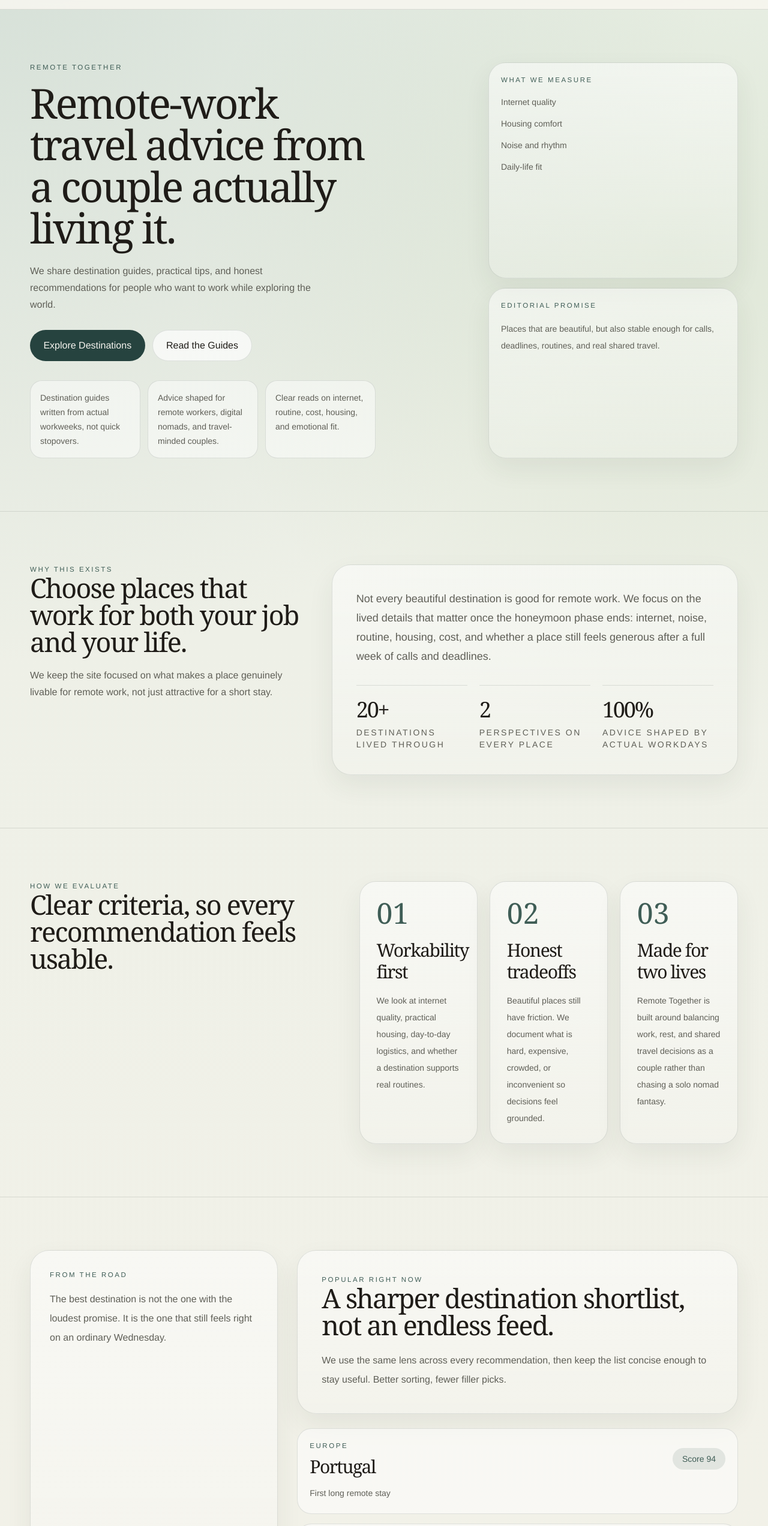
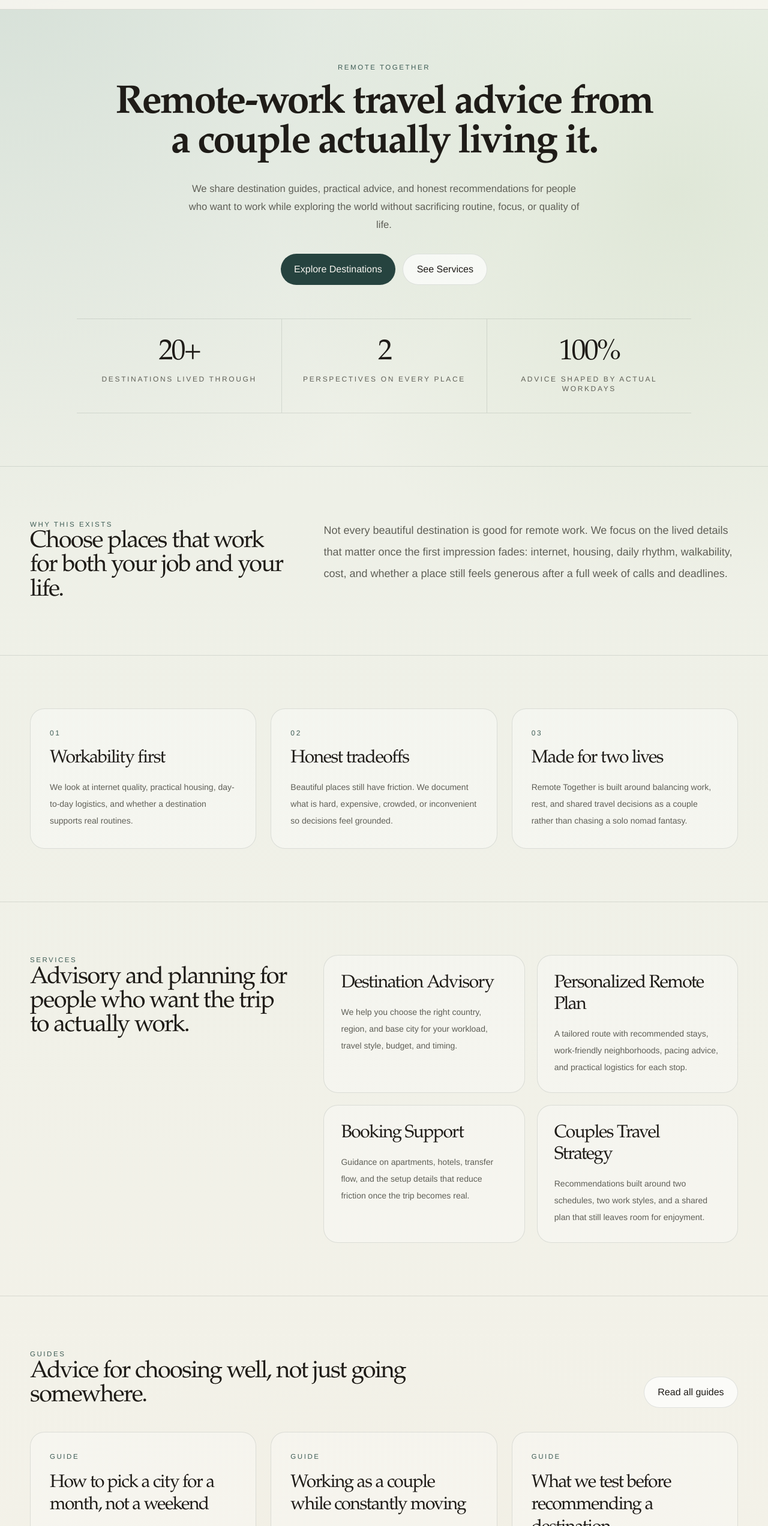
Before and after one commit to MGRem10/Remote-Together-Site, a Next.js app: page / in a window 1280 px wide. Shown: the part 62-2606 px from the top of the page at 60% size. Built offline with nearby package versions, Linux system fonts and the light colour scheme.

Commit message:
Refine homepage and focus country guides

```diff
--- a/app/destinations/[slug]/page.tsx
+++ b/app/destinations/[slug]/page.tsx
@@ -86,7 +86,7 @@
             <h2 className="section-title mt-4">What makes {country.country} work.</h2>
           </div>
           <div className="section-panel rounded-[2rem] p-8 md:p-10">
-            <p className="text-base leading-8 text-[var(--muted)]">{country.summary}</p>
+            <p className="text-base leading-8 text-[var(--muted)]">{country.whyItWorks}</p>
             <div className="mt-8 flex flex-wrap gap-3">
               {country.tags.map((tag) => (
                 <span
@@ -100,6 +100,25 @@
           </div>
         </div>
       </section>
+
+      <section className="section-space section-block">
+        <div className="container grid gap-6 md:grid-cols-2">
+          <article className="rounded-[1.6rem] border border-[var(--border)] bg-[rgba(255,255,255,0.28)] p-8">
+            <div className="eyebrow">When To Go</div>
+            <h2 className="mt-4 font-[family-name:var(--font-heading)] text-3xl tracking-[-0.05em]">
+              {country.idealTiming}
+            </h2>
+            <p className="mt-4 text-sm leading-7 text-[var(--muted)]">
+              This is the timing that gives the best balance between atmosphere,
+              climate, and a workable day-to-day setup.
+            </p>
+          </article>
+          <article className="rounded-[1.6rem] border border-[var(--border)] bg-[rgba(255,255,255,0.28)] p-8">
+            <div className="eyebrow">What To Watch</div>
+            <p className="mt-4 text-sm leading-7 text-[var(--muted)]">{country.watchOutFor}</p>
+          </article>
+        </div>
+      </section>
     </>
   );
 }
--- a/app/destinations/page.tsx
+++ b/app/destinations/page.tsx
@@ -19,11 +19,11 @@
 
       <section className="section-space section-block pt-10">
         <div className="container">
-          <div className="grid gap-x-6 gap-y-10 sm:grid-cols-2 lg:grid-cols-3 xl:grid-cols-4">
+          <div className="grid gap-x-5 gap-y-8 sm:grid-cols-2 lg:grid-cols-3 xl:grid-cols-5">
             {advisoryCountries.map((country) => (
-              <Link key={country.slug} href={`/destinations/${country.slug}`} className="group block">
-                <div className="overflow-hidden rounded-[1.4rem] border border-[var(--border)] bg-[rgba(255,255,255,0.34)] shadow-[var(--shadow)]">
-                  <div className="relative aspect-[4/3]">
+              <Link key={country.slug} href={`/destinations/${country.slug}`} className="group block max-w-[13rem]">
+                <div className="overflow-hidden rounded-[1.1rem] border border-[var(--border)] bg-[rgba(255,255,255,0.28)] shadow-[var(--shadow)]">
+                  <div className="relative aspect-[5/4]">
                     <img
                       src={country.image}
                       alt={country.country}
@@ -31,11 +31,11 @@
                     />
                   </div>
                 </div>
-                <div className="mt-4">
-                  <h2 className="font-[family-name:var(--font-heading)] text-3xl tracking-[-0.05em] text-[var(--text)]">
+                <div className="mt-3">
+                  <h2 className="font-[family-name:var(--font-heading)] text-[1.7rem] tracking-[-0.05em] text-[var(--text)]">
                     {country.country}
                   </h2>
-                  <p className="mt-1 text-sm text-[var(--muted)]">{country.region}</p>
+                  <p className="mt-1 text-xs uppercase tracking-[0.18em] text-[var(--muted)]">{country.region}</p>
                 </div>
               </Link>
             ))}
--- a/app/globals.css
+++ b/app/globals.css
@@ -16,8 +16,8 @@
   --sand: #d7c8ab;
   --shadow: 0 18px 44px rgba(41, 52, 46, 0.07);
   --shadow-lg: 0 28px 70px rgba(41, 52, 46, 0.11);
-  --font-heading: Georgia, "Times New Roman", serif;
-  --font-body: "Helvetica Neue", Helvetica, Arial, sans-serif;
+  --font-heading: "Iowan Old Style", "Palatino Linotype", "Book Antiqua", Georgia, serif;
+  --font-body: "Avenir Next", "Helvetica Neue", Helvetica, Arial, sans-serif;
 }
 
 * {
@@ -85,16 +85,16 @@
 
 .display {
   font-family: var(--font-heading);
-  font-size: clamp(2.5rem, 5.4vw, 4.7rem);
-  line-height: 1;
-  font-weight: 500;
+  font-size: clamp(2.9rem, 5.2vw, 4.9rem);
+  line-height: 0.98;
+  font-weight: 600;
   letter-spacing: -0.04em;
 }
 
 .section-title {
   font-family: var(--font-heading);
-  font-size: clamp(2rem, 3.5vw, 3.2rem);
-  line-height: 1;
+  font-size: clamp(2rem, 3.1vw, 3rem);
+  line-height: 1.02;
   letter-spacing: -0.04em;
   margin: 0;
 }
@@ -106,8 +106,8 @@
 }
 
 .lead {
-  font-size: 1rem;
-  line-height: 1.75;
+  font-size: 1.04rem;
+  line-height: 1.82;
   color: var(--muted);
 }
 
--- a/app/page.tsx
+++ b/app/page.tsx
@@ -1,117 +1,73 @@
 import Link from "next/link";
-import {
-  advisoryCountries,
-  guideTopics,
-  highlightNotes,
-  principles,
-  stats,
-} from "@/data/site";
+import { guideTopics, principles, serviceItems, stats } from "@/data/site";
 
 export default function HomePage() {
   return (
     <>
-      <section className="section-space pb-8 pt-8">
-        <div className="container grid gap-8 lg:grid-cols-[0.98fr_0.82fr]">
-          <div className="flex max-w-xl flex-col justify-center fade-in-up">
+      <section className="section-space pb-10 pt-10">
+        <div className="container">
+          <div className="mx-auto max-w-4xl text-center">
             <div className="eyebrow">Remote Together</div>
-            <h1 className="display mt-4">
+            <h1 className="display mt-5">
               Remote-work travel advice from a couple actually living it.
             </h1>
-            <p className="lead mt-6 max-w-lg">
-              We share destination guides, practical tips, and honest recommendations
-              for people who want to work while exploring the world.
+            <p className="lead mx-auto mt-7 max-w-2xl">
+              We share destination guides, practical advice, and honest recommendations
+              for people who want to work while exploring the world without sacrificing
+              routine, focus, or quality of life.
             </p>
-            <div className="mt-7 flex flex-wrap gap-3">
+            <div className="mt-8 flex flex-wrap items-center justify-center gap-3">
               <Link href="/destinations" className="button-primary">
                 Explore Destinations
               </Link>
-              <Link href="/remote-work-travel" className="button-secondary">
-                Read the Guides
+              <Link href="/services" className="button-secondary">
+                See Services
               </Link>
-            </div>
-            <div className="mt-8 grid gap-3 sm:grid-cols-3">
-              {highlightNotes.map((note, index) => (
-                <div
-                  key={note}
-                  className={`rounded-[1.25rem] border border-[var(--border)] bg-[rgba(255,255,255,0.48)] p-4 text-sm leading-6 text-[var(--muted)] fade-in-up delay-${index + 1}`}
-                >
-                  {note}
-                </div>
-              ))}
             </div>
           </div>
 
-          <div className="grid max-w-[26rem] gap-4 lg:ml-auto lg:w-full">
-            <div className="section-panel rounded-[1.8rem] p-5 fade-in-up delay-2">
-              <div className="eyebrow">What we measure</div>
-              <div className="mt-4 space-y-3 text-sm leading-6 text-[var(--muted)]">
-                <p>Internet quality</p>
-                <p>Housing comfort</p>
-                <p>Noise and rhythm</p>
-                <p>Daily-life fit</p>
-              </div>
-            </div>
-            <div className="section-panel rounded-[1.8rem] p-5 fade-in-up delay-3">
-              <div className="eyebrow">Editorial promise</div>
-              <p className="mt-4 text-sm leading-7 text-[var(--muted)]">
-                Places that are beautiful, but also stable enough for calls,
-                deadlines, routines, and real shared travel.
-              </p>
-            </div>
-          </div>
-        </div>
-      </section>
-
-      <section className="section-space section-block">
-        <div className="container grid gap-8 lg:grid-cols-[0.82fr_1.18fr]">
-          <div>
-            <div className="eyebrow">Why this exists</div>
-            <h2 className="section-title mt-4 max-w-md">
-              Choose places that work for both your job and your life.
-            </h2>
-            <p className="lead mt-5 max-w-md">
-              We keep the site focused on what makes a place genuinely livable for
-              remote work, not just attractive for a short stay.
-            </p>
-          </div>
-          <div className="section-panel rounded-[2rem] p-8 md:p-10">
-            <p className="text-lg leading-8 text-[var(--muted)]">
-              Not every beautiful destination is good for remote work. We focus on
-              the lived details that matter once the honeymoon phase ends: internet,
-              noise, routine, housing, cost, and whether a place still feels generous
-              after a full week of calls and deadlines.
-            </p>
-            <div className="mt-8 grid gap-5 md:grid-cols-3">
+          <div className="mx-auto mt-14 grid max-w-5xl gap-0 border-y border-[var(--border)] md:grid-cols-3">
             {stats.map((stat) => (
-                <div key={stat.label} className="border-t border-[var(--border)] pt-5">
-                  <div className="font-[family-name:var(--font-heading)] text-4xl tracking-[-0.06em]">
+              <div key={stat.label} className="px-6 py-8 text-center md:border-l md:first:border-l-0 md:border-[var(--border)]">
+                <div className="font-[family-name:var(--font-heading)] text-5xl tracking-[-0.06em]">
                   {stat.value}
                 </div>
-                  <div className="mt-2 text-sm uppercase tracking-[0.18em] text-[var(--muted)]">
+                <div className="mt-3 text-xs uppercase tracking-[0.22em] text-[var(--muted)]">
                   {stat.label}
                 </div>
               </div>
             ))}
           </div>
         </div>
+      </section>
+
+      <section className="section-space section-block">
+        <div className="container grid gap-12 lg:grid-cols-[0.78fr_1.22fr]">
+          <div>
+            <div className="eyebrow">Why this exists</div>
+            <h2 className="section-title mt-4 max-w-md">
+              Choose places that work for both your job and your life.
+            </h2>
+          </div>
+          <div className="max-w-3xl">
+            <p className="text-lg leading-9 text-[var(--muted)]">
+              Not every beautiful destination is good for remote work. We focus on the
+              lived details that matter once the first impression fades: internet,
+              housing, daily rhythm, walkability, cost, and whether a place still feels
+              generous after a full week of calls and deadlines.
+            </p>
+          </div>
         </div>
       </section>
 
       <section className="section-space section-block">
-        <div className="container grid gap-8 lg:grid-cols-[0.9fr_1.1fr]">
-          <div>
-            <div className="eyebrow">How we evaluate</div>
-            <h2 className="section-title mt-4 max-w-md">
-              Clear criteria, so every recommendation feels usable.
-            </h2>
-          </div>
-          <div className="grid gap-5 md:grid-cols-3">
+        <div className="container grid gap-6 lg:grid-cols-3">
           {principles.map((principle, index) => (
-              <article key={principle.title} className="section-panel rounded-[1.7rem] p-7">
-                <div className="font-[family-name:var(--font-heading)] text-5xl leading-none text-[var(--accent-deep)]">
+            <article key={principle.title} className="rounded-[1.5rem] border border-[var(--border)] bg-[rgba(255,255,255,0.34)] p-8">
+              <div className="text-xs uppercase tracking-[0.22em] text-[var(--accent-deep)]">
                 0{index + 1}
               </div>
-                <h3 className="mt-5 font-[family-name:var(--font-heading)] text-3xl tracking-[-0.05em]">
+              <h3 className="mt-4 font-[family-name:var(--font-heading)] text-3xl tracking-[-0.05em]">
                 {principle.title}
               </h3>
               <p className="mt-4 text-sm leading-7 text-[var(--muted)]">
@@ -120,47 +76,25 @@
             </article>
           ))}
         </div>
-        </div>
       </section>
 
       <section className="section-space section-block">
-        <div className="container grid gap-8 lg:grid-cols-[0.72fr_1.28fr]">
-          <div className="section-panel rounded-[2rem] p-8">
-            <div className="eyebrow">From the road</div>
-            <p className="mt-4 text-base leading-8 text-[var(--muted)]">
-              The best destination is not the one with the loudest promise. It is the
-              one that still feels right on an ordinary Wednesday.
-            </p>
+        <div className="container grid gap-12 lg:grid-cols-[0.78fr_1.22fr]">
+          <div>
+            <div className="eyebrow">Services</div>
+            <h2 className="section-title mt-4 max-w-md">
+              Advisory and planning for people who want the trip to actually work.
+            </h2>
           </div>
-          <div className="flex flex-col justify-between gap-6">
-            <div className="section-panel rounded-[2rem] p-8 md:p-10">
-              <div className="eyebrow">Popular right now</div>
-              <h2 className="section-title mt-4">
-                A sharper destination shortlist, not an endless feed.
-              </h2>
-              <p className="mt-5 text-base leading-8 text-[var(--muted)]">
-                We use the same lens across every recommendation, then keep the list
-                concise enough to stay useful. Better sorting, fewer filler picks.
-              </p>
-            </div>
-            <div className="grid gap-4">
-              {advisoryCountries.slice(0, 3).map((country) => (
-                <div key={country.country} className="rounded-[1.5rem] border border-[var(--border)] bg-[rgba(255,255,255,0.52)] p-5">
-                  <div className="flex items-center justify-between gap-4">
-                    <div>
-                      <div className="eyebrow">{country.region}</div>
-                      <h3 className="mt-2 font-[family-name:var(--font-heading)] text-3xl tracking-[-0.05em]">
-                        {country.country}
+          <div className="grid gap-5 md:grid-cols-2">
+            {serviceItems.slice(0, 4).map((service) => (
+              <article key={service.title} className="rounded-[1.5rem] border border-[var(--border)] bg-[rgba(255,255,255,0.3)] p-7">
+                <h3 className="font-[family-name:var(--font-heading)] text-3xl tracking-[-0.05em]">
+                  {service.title}
                 </h3>
-                    </div>
-                    <div className="rounded-full bg-[rgba(63,93,86,0.12)] px-4 py-2 text-sm font-medium text-[var(--accent-deep)]">
-                      Score {country.score}
-                    </div>
-                  </div>
-                  <p className="mt-3 text-sm leading-7 text-[var(--muted)]">{country.bestFor}</p>
-                </div>
+                <p className="mt-4 text-sm leading-7 text-[var(--muted)]">{service.body}</p>
+              </article>
             ))}
-            </div>
           </div>
         </div>
       </section>
@@ -170,17 +104,17 @@
           <div className="flex items-end justify-between gap-6">
             <div>
               <div className="eyebrow">Guides</div>
-              <h2 className="section-title mt-4">
+              <h2 className="section-title mt-4 max-w-2xl">
                 Advice for choosing well, not just going somewhere.
               </h2>
             </div>
             <Link href="/remote-work-travel" className="button-secondary hidden md:inline-flex">
-              Explore travel guides
+              Read all guides
             </Link>
           </div>
           <div className="mt-10 grid gap-6 lg:grid-cols-3">
             {guideTopics.map((topic) => (
-              <article key={topic.title} className="section-panel rounded-[1.8rem] p-8">
+              <article key={topic.title} className="rounded-[1.5rem] border border-[var(--border)] bg-[rgba(255,255,255,0.3)] p-8">
                 <div className="eyebrow">Guide</div>
                 <h3 className="mt-4 font-[family-name:var(--font-heading)] text-3xl leading-tight tracking-[-0.05em]">
                   {topic.title}
--- a/data/site.ts
+++ b/data/site.ts
@@ -14,6 +14,9 @@
   region: string;
   base: string;
   summary: string;
+  whyItWorks: string;
+  watchOutFor: string;
+  idealTiming: string;
   internet: string;
   cost: string;
   stay: string;
@@ -75,6 +78,9 @@
     region: "Europe",
     base: "Lisbon",
     summary: "One of the easiest entries into remote-work travel: strong infrastructure, layered neighborhoods, and enough energy to feel inspiring without becoming chaotic.",
+    whyItWorks: "Portugal is one of the cleanest all-round options for remote workers because the infrastructure is dependable, the rhythm is easy to settle into, and the neighborhoods give you both workability and quality of life.",
+    watchOutFor: "The strongest neighborhoods and apartments go fast, and the most obvious central areas can feel overpriced or over-exposed if you stay too close to the tourist flow.",
+    idealTiming: "March to June, or September to November",
     internet: "9.4/10",
     cost: "Mid",
     stay: "4 to 10 weeks",
@@ -89,6 +95,9 @@
     region: "Europe",
     base: "Valencia",
     summary: "A softer landing than Barcelona or Madrid, with coast access, calmer neighborhoods, and a strong balance between daily life and productivity.",
+    whyItWorks: "Spain works especially well when you want good weather, strong urban structure, and a more relaxed emotional tempo without giving up city convenience.",
+    watchOutFor: "August can distort the experience depending on the city, and some beach-oriented areas are better for short holidays than focused working weeks.",
+    idealTiming: "April to June, or September to October",
     internet: "9.0/10",
     cost: "Mid",
     stay: "1 to 3 months",
@@ -103,6 +112,9 @@
     region: "Europe",
     base: "Puglia",
     summary: "Best for people who want beauty and slower rhythm, but are willing to be more selective about housing and backup work setups.",
+    whyItWorks: "Italy is strongest for travelers who want atmosphere, design, food, and slower living to matter as much as the work itself.",
+    watchOutFor: "The tradeoff is consistency. Housing quality, desk setup, and internet reliability need much closer checking before you commit.",
+    idealTiming: "May to June, or September",
     internet: "7.6/10",
     cost: "Mid to high",
     stay: "2 to 6 weeks",
@@ -117,6 +129,9 @@
     region: "Asia",
     base: "Canggu",
     summary: "A highly optimized nomad base with strong coworking infrastructure, social density, and easy routine-building if you choose your area carefully.",
+    whyItWorks: "Indonesia is ideal when you want convenience, warm weather, and an ecosystem already optimized around remote work and flexible stays.",
+    watchOutFor: "Some areas are too noisy or over-social if you need quiet concentration, so the exact neighborhood choice matters more than the country label.",
+    idealTiming: "May to September",
     internet: "9.2/10",
     cost: "Low to mid",
     stay: "1 to 4 months",
@@ -126,25 +141,14 @@
     tags: ["Coworking", "Surf", "Social", "Tropical"],
   },
   {
-    slug: "guatemala",
-    country: "Guatemala",
-    region: "Central America",
-    base: "Lake Atitlan",
-    summary: "Magnetic and reflective, with lower costs and stronger scenery than infrastructure. Better for slower, self-directed workers than high-volume meeting weeks.",
-    internet: "7.1/10",
-    cost: "Low",
-    stay: "3 to 8 weeks",
-    bestFor: "Reflection and deep work",
-    score: "82",
-    image: "https://images.unsplash.com/photo-1506744038136-46273834b3fb?auto=format&fit=crop&w=1400&q=80",
-    tags: ["Lower cost", "Nature", "Slower rhythm", "Patchier Wi-Fi"],
-  },
-  {
     slug: "mexico",
     country: "Mexico",
     region: "North America",
     base: "Mexico City",
     summary: "One of the richest urban options for remote workers who want food, culture, and serious city life without losing access to strong work infrastructure.",
+    whyItWorks: "Mexico is compelling when you want a destination with real cultural depth, strong food, serious city life, and enough infrastructure to support demanding weeks.",
+    watchOutFor: "Neighborhood choice changes everything. Some areas feel ideal for long stays, others are too hectic, noisy, or expensive to justify.",
+    idealTiming: "October to April",
     internet: "8.8/10",
     cost: "Mid",
     stay: "1 to 3 months",
```
Lines whose indentation alone changed are shown as unchanged.
